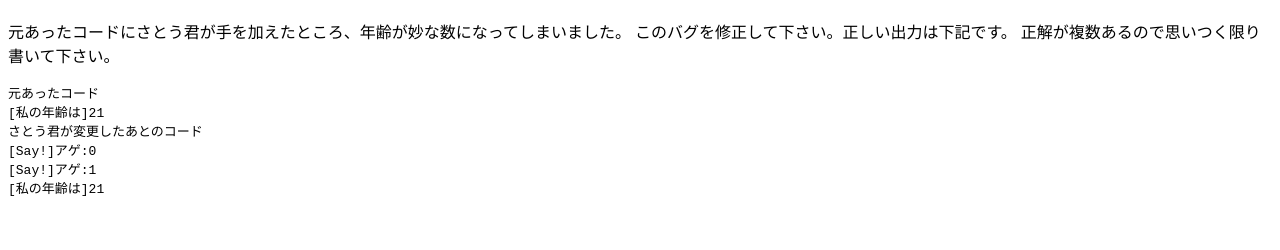
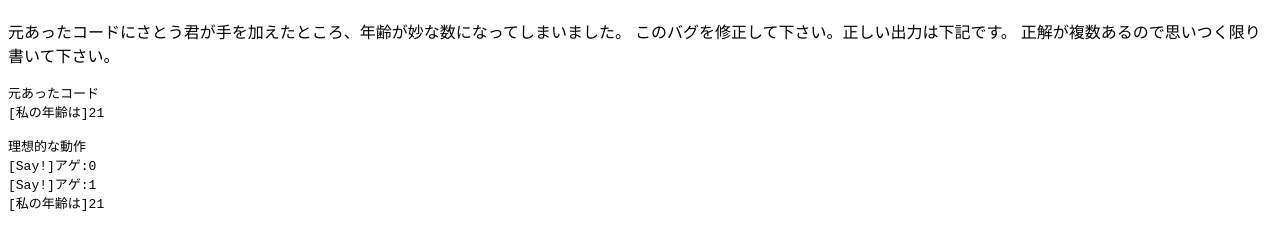
Before and after one commit to ms2sato/js_training, a plain HTML site: page work003_1_closure/step05/index.html in a window 1280 px wide. Shown: the part 70-320 px from the top of the page. Drawn offline with Linux system fonts and the light colour scheme.

Commit message:
コメント調整

```diff
--- a/work003_1_closure/step05/index.html
+++ b/work003_1_closure/step05/index.html
@@ -14,7 +14,8 @@
     <pre>
 元あったコード
 [私の年齢は]21
-さとう君が変更したあとのコード
+
+理想的な動作
 [Say!]アゲ:0
 [Say!]アゲ:1
 [私の年齢は]21
```
